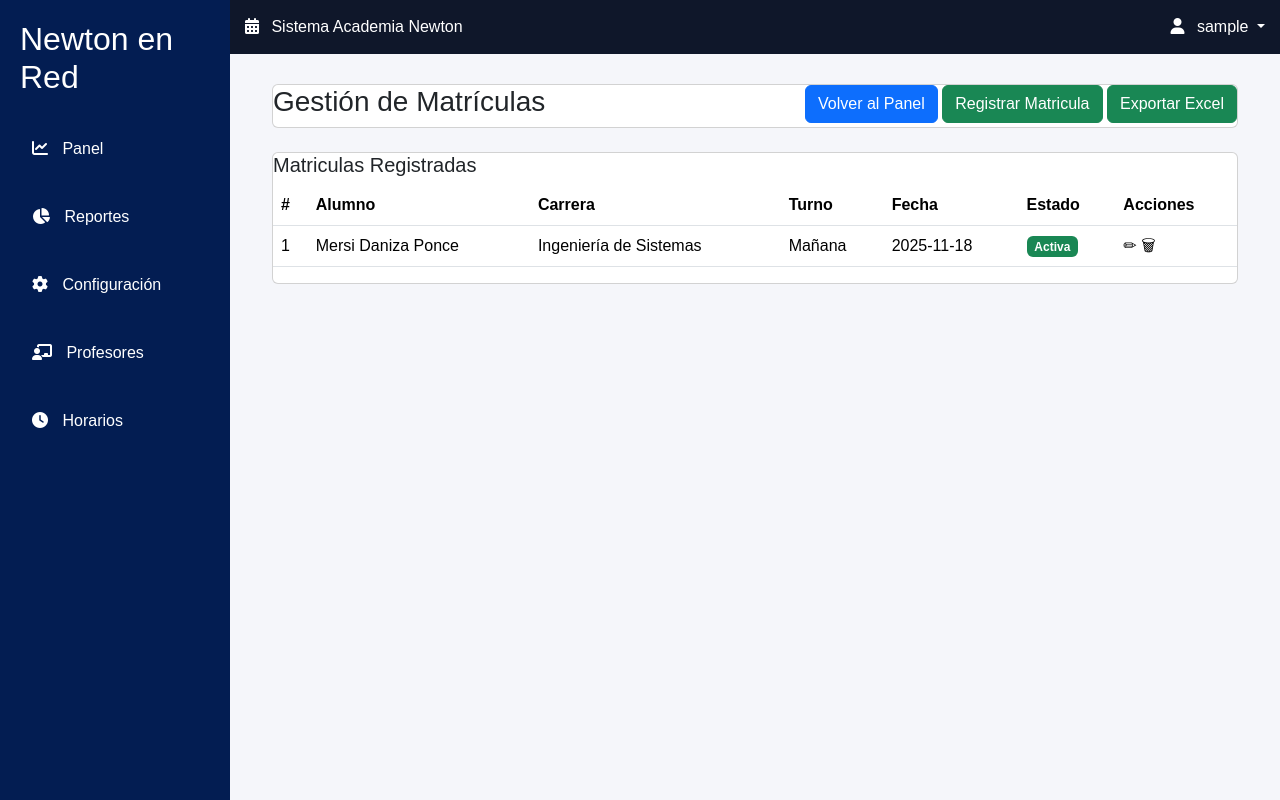
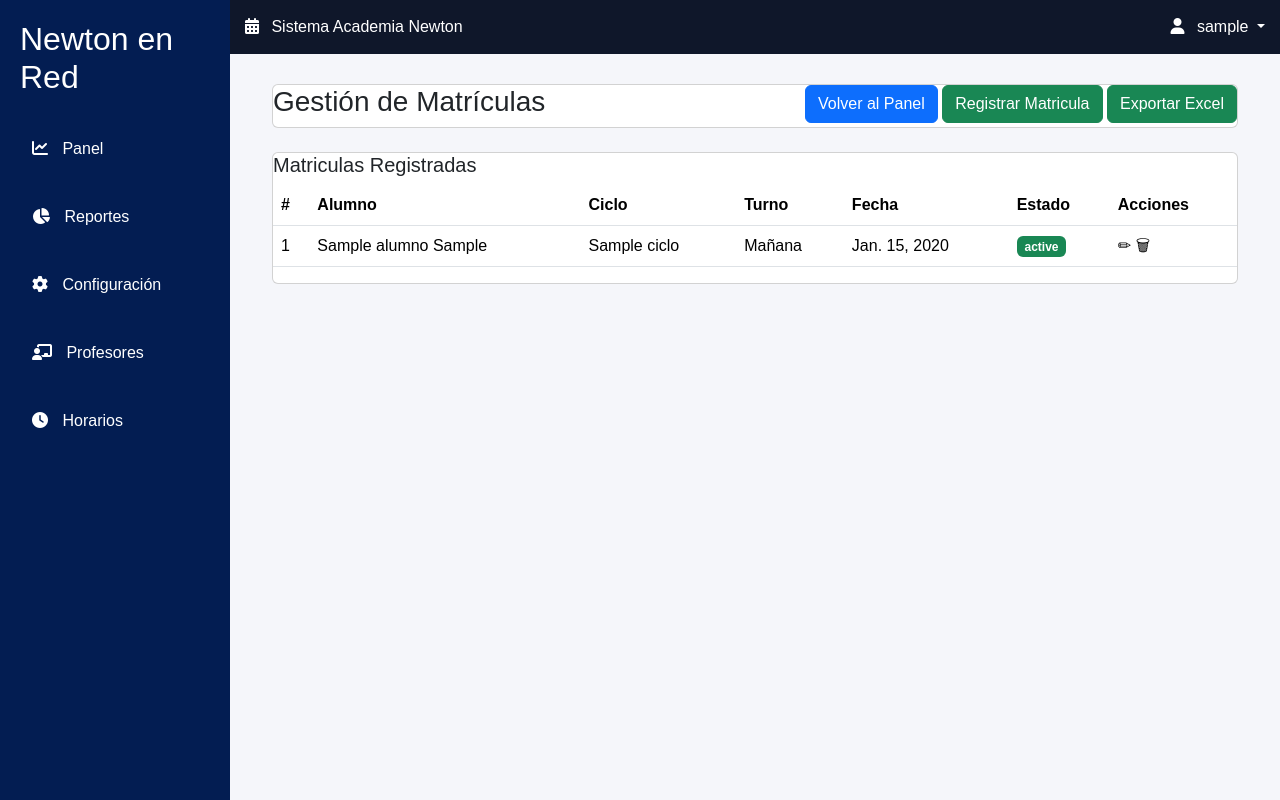
Before and after one commit to fernandezmontesalexis-cloud/Academia-Newton, a Django app: page /matriculas/ in a window 1280 px wide. Run offline with Django 5.2, Linux system fonts and the light colour scheme; a user stored in the database is signed in; tables that the repository leaves empty hold one stand-in row (values such as "Sample post").

Commit message:
Modulo pagos y matricula funcionando

```diff
--- a/web/templates/web/alumno/registrar_alumno.html
+++ b/web/templates/web/alumno/registrar_alumno.html
@@ -48,7 +48,7 @@
 
 <div class="form-group">
 <label>Fecha de Nacimiento</label>
-<input type="date" name="fecha_nacimiento">
+<input type="date" name="fecha_nacimiento" required>
 </div>
 
 <div class="form-group">
--- a/web/templates/web/base/base.html
+++ b/web/templates/web/base/base.html
@@ -15,6 +15,7 @@
     <link rel="stylesheet" href="{% static 'web/css/registro_alumno.css' %}">
     <link rel="stylesheet" href="{% static 'web/css/pagos.css' %}">
     <link rel="stylesheet" href="https://cdnjs.cloudflare.com/ajax/libs/font-awesome/6.5.0/css/all.min.css">
+    <meta name="google" content="notranslate">
 </head>
 
 <body>
@@ -39,16 +40,14 @@
                 </a>
 
                 <a href="{% url 'registrar_alumno' %}">
-                    <i class="fas fa-user-graduate"></i> Registrar Alumno
+                    <i class="fas fa-user-graduate"></i> Registrar Matricula
                 </a>
 
                 <a href="{% url 'matricula' %}">
                     <i class="fas fa-book"></i> Matrículas
                 </a>
 
-                <a href="{% url 'pagos' %}">
-                    <i class="fas fa-money-bill"></i> Pagos
-                </a>
+
 
 
                 {% endif %}
--- a/web/templates/web/dashboard/dashboard_secre.html
+++ b/web/templates/web/dashboard/dashboard_secre.html
@@ -22,11 +22,7 @@
         <p>Ver matrículas</p>
     </a>
 
-    <a href="{% url 'pagos' %}" class="card">
-        <i class="fas fa-money-bill"></i>
-        <h3>Pagos</h3>
-        <p>Gestionar pagos</p>
-    </a>
+
 
 </div>
 
--- a/web/templates/web/matricula/matricula.html
+++ b/web/templates/web/matricula/matricula.html
@@ -46,7 +46,7 @@ Exportar Excel
 
 <th>#</th>
 <th>Alumno</th>
-<th>Carrera</th>
+<th>Ciclo</th>
 <th>Turno</th>
 <th>Fecha</th>
 <th>Estado</th>
@@ -58,17 +58,18 @@ Exportar Excel
 
 <tbody>
 
+{% for m in matriculas %}
 <tr>
 
-<td>1</td>
-<td>Mersi Daniza Ponce</td>
-<td>Ingeniería de Sistemas</td>
-<td>Mañana</td>
-<td>2025-11-18</td>
+<td>{{ forloop.counter }}</td>
+<td>{{ m.alumno }}</td>
+<td>{{ m.ciclo.nombre }}</td>
+<td>Mañana</td> <!-- luego lo mejoras -->
+<td>{{ m.fecha_matricula }}</td>
 
 <td>
 <span class="badge bg-success">
-Activa
+{{ m.estado }}
 </span>
 </td>
 
@@ -77,6 +78,7 @@ Activa
 </td>
 
 </tr>
+{% endfor %}
 
 </tbody>
 
--- a/web/templates/web/pagos/pagos.html
+++ b/web/templates/web/pagos/pagos.html
@@ -18,7 +18,7 @@
 
                     <!-- Fecha -->
                     <label>Fecha</label>
-                    <input type="date" name="fecha_pago" required>
+                    <input type="date" name="fecha" required>
                 </li>
 
                 <li>
--- a/web/urls.py
+++ b/web/urls.py
@@ -10,5 +10,5 @@ urlpatterns = [
     path('regis_form_adicional/',views.regis_form_adicional, name='regis_form_adicional'),
     path('logout/', views.logout_view, name='logout'),
     path('matriculas/', views.matriculas, name='matricula'),
-    path('pagos/', views.pagos, name='pagos'),
+path('pagos/<int:matricula_id>/', views.pagos, name='pagos'),
 ]
--- a/web/views.py
+++ b/web/views.py
@@ -3,6 +3,8 @@ from django.contrib.auth import authenticate, login, logout
 from django.contrib import messages
 from django.contrib.auth.decorators import login_required
 from .models import Alumno, Apoderado, Sede, FormacionAcademica, FormacionAdicional
+from .models import Matricula, Pago, Ciclo
+from datetime import date
 
 
 def login_view(request):
@@ -34,19 +36,28 @@ def dashboard(request):
 def registrar_alumno(request):
     if request.method == 'POST':
 
+        fecha_nacimiento = request.POST.get('fecha_nacimiento')
+
+        # 🔥 VALIDACIÓN
+        if not fecha_nacimiento:
+            messages.error(request, "Debes ingresar la fecha de nacimiento")
+            return redirect('registrar_alumno')
+
         request.session['alumno'] = {
             'apellido_paterno': request.POST.get('apellido_paterno'),
             'apellido_materno': request.POST.get('apellido_materno'),
             'nombres': request.POST.get('nombres'),
             'dni': request.POST.get('dni'),
             'celular': request.POST.get('celular'),
-            'fecha_nacimiento': request.POST.get('fecha_nacimiento'),
+            'fecha_nacimiento': fecha_nacimiento,  # ← ya validado
             'direccion': request.POST.get('direccion'),
             'distrito': request.POST.get('distrito'),
             'email': request.POST.get('email'),
             'sede': request.POST.get('sede'),
         }
+
         return redirect('registrar_apoderado')
+
     sedes = Sede.objects.all()
     return render(request, 'web/alumno/registrar_alumno.html', {'sedes': sedes})
 
@@ -136,19 +147,63 @@ def regis_form_adicional(request):
             segunda_carrera = request.POST.get('segunda_carrera')
         )
 
+                # 🔥 NUEVO CODIGO CORRECTO
+        ciclo_id = request.POST.get('ciclo')
+
+        if not ciclo_id:
+            messages.error(request, "Debe seleccionar un ciclo")
+            return redirect('regis_form_adicional')
+
+        ciclo = Ciclo.objects.get(id=ciclo_id)
+
+        matricula = Matricula.objects.create(
+            alumno=alumno,
+            ciclo=ciclo,
+            fecha_matricula=date.today(),
+            estado="pendiente"
+        )
+
         #para que se quede limpia la session
         del request.session['alumno']
         del request.session['apoderado']
         del request.session['formacion_academica']
 
-        return redirect('dashboard')
-    return render(request,'web/formacion/regis_form_adicional.html')
+        return redirect('pagos', matricula_id=matricula.id)
+    ciclos = Ciclo.objects.all()
+    return render(request,'web/formacion/regis_form_adicional.html', {
+    'ciclos': ciclos
+    })
 @login_required
 def logout_view(request):
     logout(request)
     return redirect('login')
 @login_required
 def matriculas(request):
-    return render(request, 'web/matricula/matricula.html')
-def pagos(request):
-    return render(request, 'web/pagos/pagos.html')
+    matriculas = Matricula.objects.select_related('alumno', 'ciclo').all()
+
+    return render(request, 'web/matricula/matricula.html', {
+        'matriculas': matriculas
+    })
+@login_required
+def pagos(request, matricula_id):
+    matricula = Matricula.objects.get(id=matricula_id)
+
+    if request.method == 'POST':
+        fecha = request.POST.get('fecha')
+        monto = request.POST.get('monto')
+        metodo = request.POST.get('metodo_pago')
+
+        Pago.objects.create(
+            matricula=matricula,
+            perfil=request.user.perfil,
+            fecha_pago=fecha,
+            monto=monto,
+            metodo_pago=metodo,
+            estado="completado"
+        )
+
+        return redirect('dashboard')
+
+    return render(request, 'web/pagos/pagos.html', {
+        'matricula': matricula
+    })
```
Also changed, not shown: web/templates/web/formacion/regis_form_adicional.html (+7 -0 lines).
